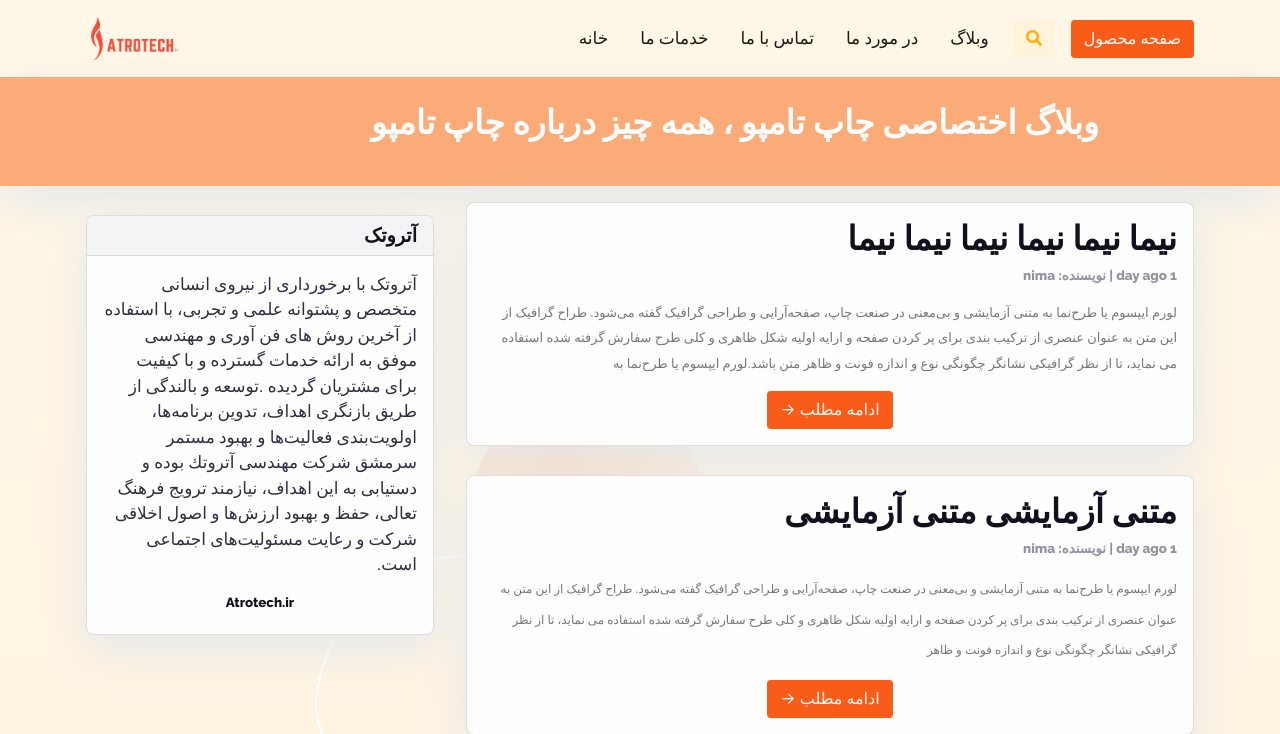
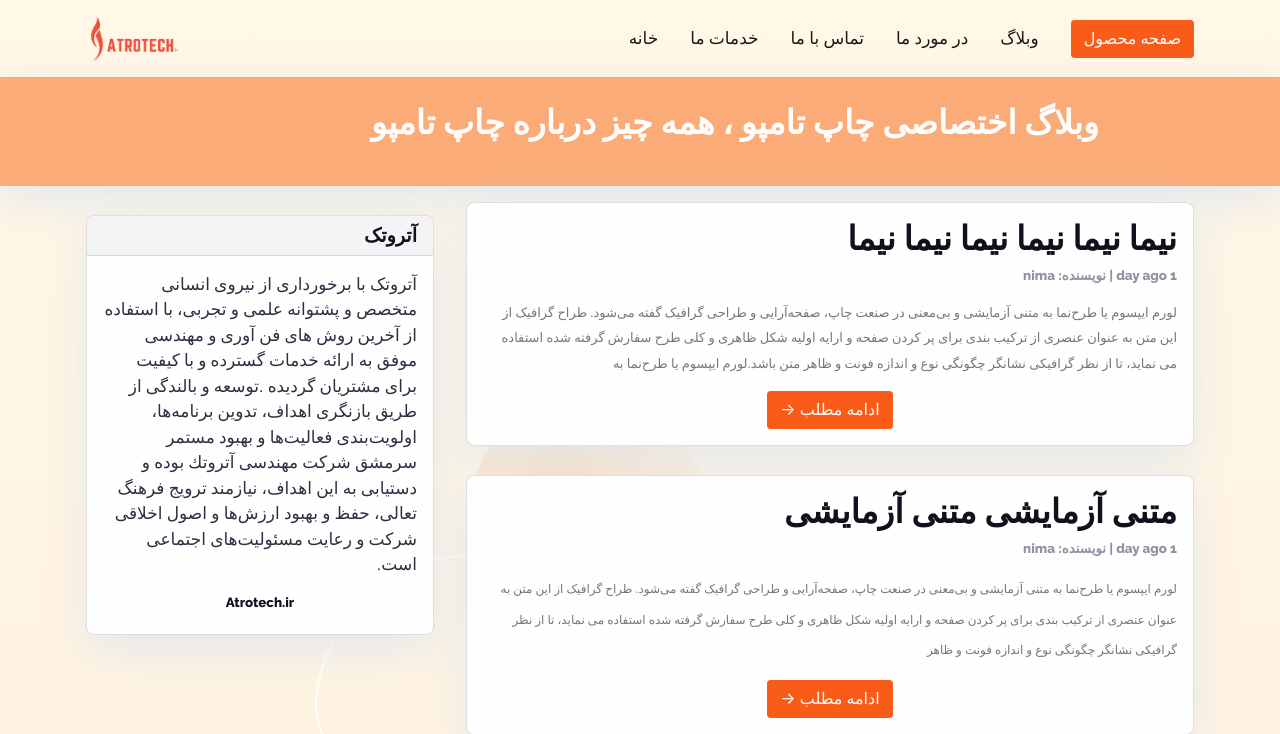
Before and after one commit to nimadorostkar/Tampo, a Django app: page /blog in a window 1280 px wide. Shown: the top 734 px of the page. Run offline with Django 3.2, Linux system fonts and the light colour scheme; data comes from the database, SQL or seed files in the repository; some libraries are stand-ins or nearby versions.

Commit message:
debug and edit done

```diff
--- a/templates/base.html
+++ b/templates/base.html
@@ -45,18 +45,8 @@
           <li class="nav-item px-2"><a class="nav-link" href="{% url 'about' %}"> در مورد ما </a></li>
           <li class="nav-item px-2"><a class="nav-link" href="{% url 'home' %}"> وبلاگ </a></li>
         </ul>
-        <div class="dropdown d-none d-lg-block">
-          <button class="btn bg-soft-warning ms-2" id="dropdownMenuButton1" type="submit" data-bs-toggle="dropdown" aria-expanded="false"><i class="fas fa-search text-warning"></i></button>
-          <div class="dropdown-menu dropdown-menu-lg-end p-0 rounded" aria-labelledby="dropdownMenuButton1" style="top:55px">
-            <form>
-              <input class="form-control border-200" type="search" placeholder="Search" aria-label="Search" style="background:#FDF1DF;" />
-            </form>
-          </div>
-        </div><a class="btn btn-primary order-1 order-lg-0 ms-lg-3" href="{% url 'product' %}"> صفحه محصول </a>
-        <form class="d-flex my-3 d-block d-lg-none">
-          <input class="form-control me-2 border-200 bg-light" type="search" placeholder="جستجو" aria-label="Search" />
-          <button class="btn btn-outline-primary" type="submit">جستجو</button>
-        </form>
+
+        <a class="btn btn-primary order-1 order-lg-0 ms-lg-3" href="{% url 'product' %}"> صفحه محصول </a>
       </div>
     </div>
   </nav>
```
Also changed, not shown: static/tampo/assets/img/favicons/android-chrome-192x192.png, static/tampo/assets/img/favicons/android-chrome-512x512.png, static/tampo/assets/img/favicons/apple-touch-icon.png, static/tampo/assets/img/favicons/favicon-16x16.png, static/tampo/assets/img/favicons/favicon-32x32.png, static/tampo/assets/img/favicons/favicon.ico, static/tampo/assets/img/favicons/mstile-150x150.png, 3 other files.
